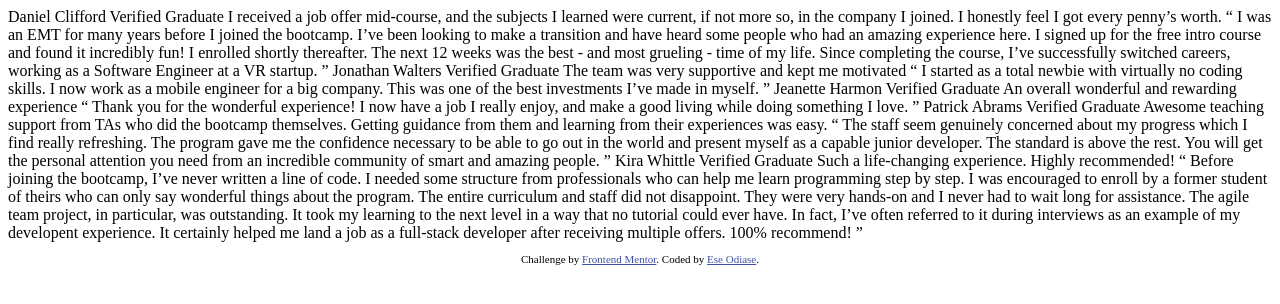
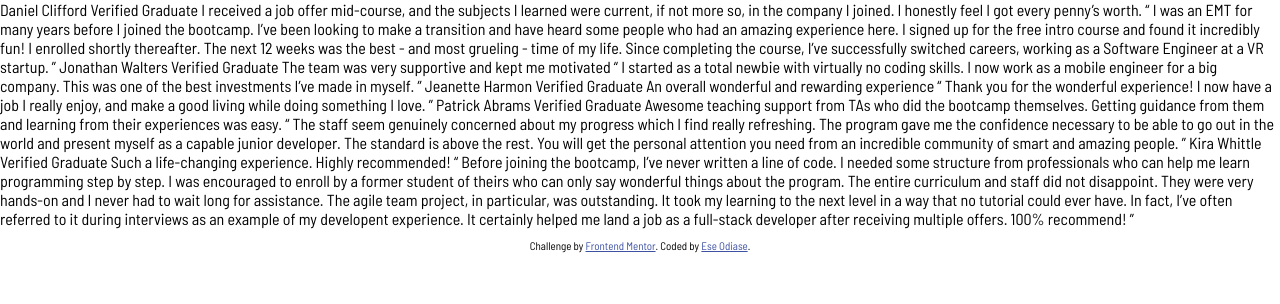
Before and after one commit to eseodiase/testimonials-grid, a plain HTML site: page index.html in a window 1280 px wide. Drawn offline with Linux system fonts and the light colour scheme; files that its build step writes are made by us from their sources.

Commit message:
project files setup and rearrangement

```diff
--- a/index.html
+++ b/index.html
@@ -4,16 +4,14 @@
   <meta charset="UTF-8">
   <meta name="viewport" content="width=device-width, initial-scale=1.0"> <!-- displays site properly based on user's device -->
 
-  <link rel="icon" type="image/png" sizes="32x32" href="./images/favicon-32x32.png">
+  <link rel="icon" type="image/png" sizes="32x32" href="./src/images/favicon-32x32.png">
 
   <title>Frontend Mentor | [Challenge Name Here]</title>
 
-  <!-- Feel free to remove these styles or customise in your own stylesheet 👍 -->
-  <style>
-    .attribution { font-size: 11px; text-align: center; }
-    .attribution a { color: hsl(228, 45%, 44%); }
-  </style>
+  <!-- Custom style -->
+  <link rel="stylesheet" href=".src/style.css">
 </head>
+
 <body>
   Daniel Clifford
   Verified Graduate
--- /dev/null
+++ b/src/style.css
@@ -0,0 +1,51 @@
+/*
+ Author: Ese Odiase
+ */
+
+   /* Google fonts */
+   @import url('https://fonts.googleapis.com/css2?family=Barlow+Semi+Condensed:ital,wght@0,100;0,200;0,300;0,400;0,500;0,600;0,700;0,800;0,900;1,100;1,200;1,300;1,400;1,500;1,600;1,700;1,800;1,900&display=swap');
+
+ /* CSS custom properties */
+ :root{
+   /* Primary colors */
+   --purple-50: hsl(260, 100%, 95%);
+   --purple-300: hsl(264, 82%, 80%);
+   --purple-500: hsl(263, 55%, 52%);
+
+   /* Neutral */
+   --white: hsl(0, 0%, 100%);
+   --grey-100: hsl(214, 17%, 92%);
+   --grey-200: hsl(0, 0%, 81%);
+   --grey-400: hsl(224, 10%, 45%);
+   --grey-500: hsl(217, 19%, 35%);
+   --gark-blue: hsl(219, 29%, 14%);
+   --black: hsl(0, 0%, 7%);
+   --blue: hsl(228, 45%, 44%);
+
+   /* font sizes */
+   --primary-font: 0.8125rem;
+   --h2-size: ;
+   --h3-size: ;
+   --a: 0.6875rem;
+ }
+
+ /* Mobile first workflow */
+ html,
+ body {
+   margin: 0;
+   padding: 0;
+   font-family: 'Barlow Semi Condensed', sans-serif;
+ }
+
+ /* Breakpoint */
+ @media (min-width: 62rem) {
+
+ }
+
+ .attribution {
+   font-size: var(--a);
+   text-align: center;
+ }
+ .attribution a {
+   color: var(--blue);
+ }
```
Also changed, not shown: src/images/bg-pattern-quotation.svg (renamed from bg-pattern-quotation.svg), src/images/desktop-design.jpg (renamed from desktop-design.jpg), src/images/favicon-32x32.png (renamed from favicon-32x32.png), src/images/image-daniel.jpg (renamed from image-daniel.jpg), src/images/image-jeanette.jpg (renamed from image-jeanette.jpg), src/images/image-jonathan.jpg (renamed from image-jonathan.jpg), src/images/image-kira.jpg (renamed from image-kira.jpg), src/images/image-patrick.jpg (renamed from image-patrick.jpg), src/images/mobile-design.jpg (renamed from mobile-design.jpg), src/images/preview.jpg (renamed from preview.jpg), 4 other files.
